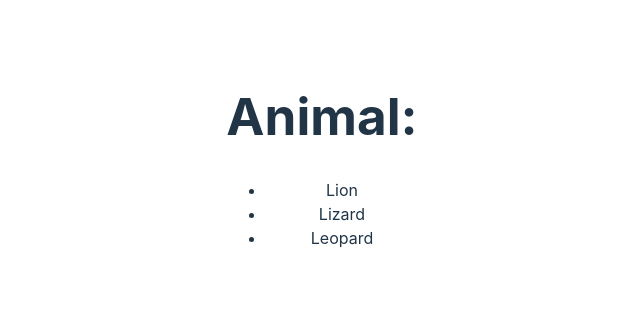
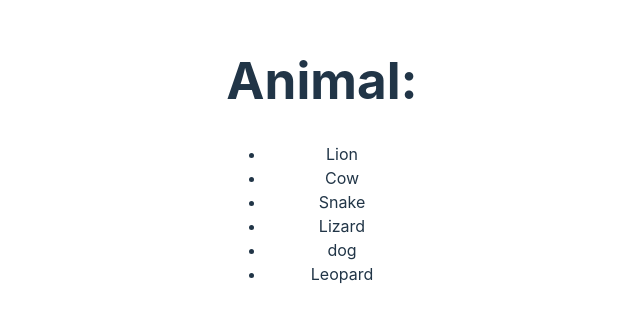
Before and after one commit to nickonyi/Web-react, a React (Vite) app: page / in a window 1280 px wide. Shown: the part 240-560 px from the top of the page, without its empty margins (318-958 px from the left). Built offline with nearby package versions, Linux system fonts and the light colour scheme.

Commit message:
react tings

```diff
--- a/src/Appy.jsx
+++ b/src/Appy.jsx
@@ -1,19 +1,28 @@
 function List(props) {
+  if (!props.animals) {
+    return <div> Loading... </div>;
+  }
+
+  if (props.animals.length === 0) {
+    return <div> There are no animals in the list!! </div>;
+  }
+
   return (
     <ul>
       {" "}
       {props.animals.map((animal) => {
-        return animal.startsWith("L") ? <li key={animal}> {animal} </li> : null;
+        return <li key={animal}> {animal} </li>;
       })}{" "}
     </ul>
   );
 }
 
 function Appy() {
-  const wakadinali = ["Lion", "Cow", "Snake", "Lizard", "dog", "Leopard"];
+  const animals = ["Lion", "Cow", "Snake", "Lizard", "dog", "Leopard"];
+  const songers = [];
   return (
     <div>
-      <h1> Animal: </h1> <List animals={wakadinali} />{" "}
+      <h1> Animal: </h1> <List animals={animals} />{" "}
     </div>
   );
 }
```
